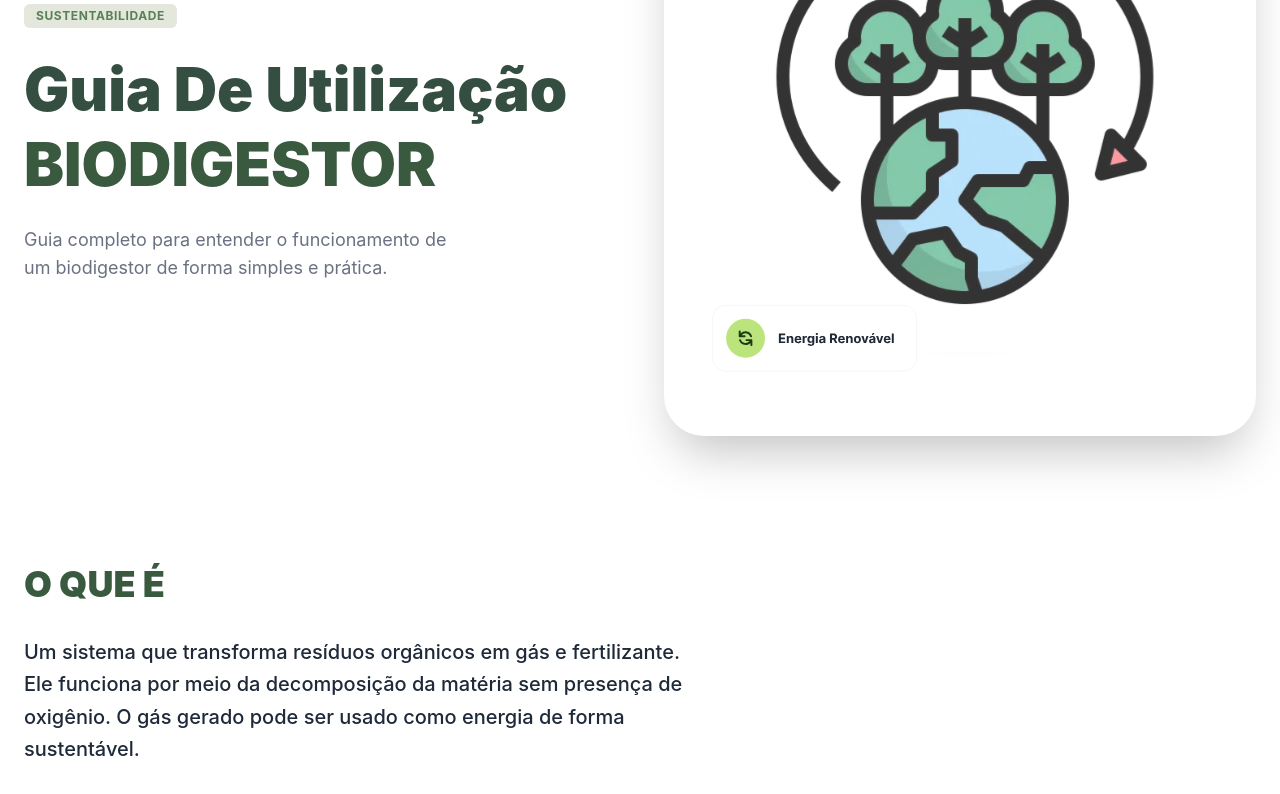
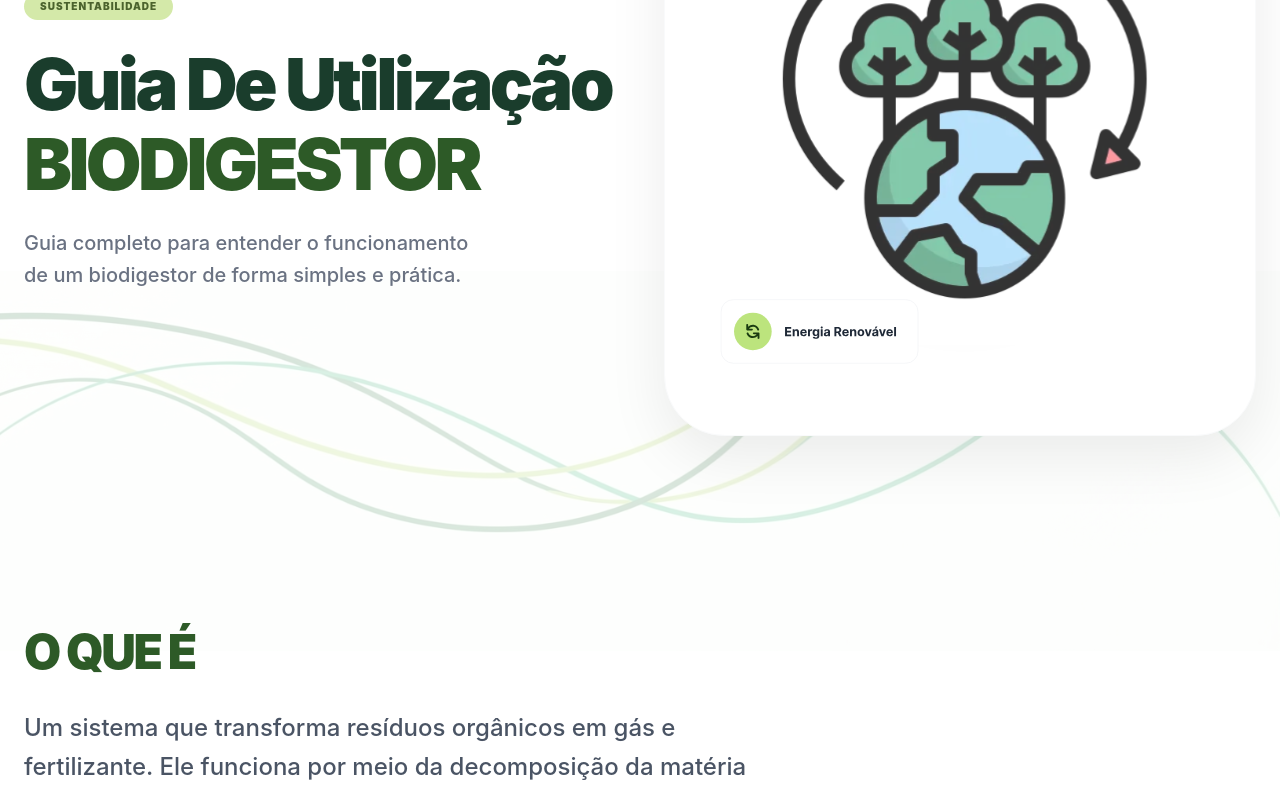
Before and after one commit to Alexandrediasss/EcoFlux, a React (Vite) app: page /guia in a window 1280 px wide. Shown: the part 280-1074 px from the top of the page. Built offline with nearby package versions, Linux system fonts and the light colour scheme.

Commit message:
atualizando design

```diff
--- a/src/pages/Guia/components/colocar.tsx
+++ b/src/pages/Guia/components/colocar.tsx
@@ -19,7 +19,7 @@ const Colocar: React.FC = () => {
   return (
     <section className="py-16 px-6 max-w-5xl mx-auto">
       <div className="text-center mb-12">
-        <h2 className="text-4xl font-black text-[#344e41] uppercase mb-4">O Que Colocar</h2>
+        <h2 className="text-4xl font-black text-[#2d5a27] uppercase mb-4">O Que Colocar</h2>
         <p className="text-gray-500 max-w-2xl mx-auto text-sm md:text-base">
           Nem tudo pode ser utilizado em um biodigestor, por isso é importante saber o que é permitido antes de usar.
         </p>
--- a/src/pages/Guia/components/funcionamento.tsx
+++ b/src/pages/Guia/components/funcionamento.tsx
@@ -5,7 +5,7 @@ const Funcionamento: React.FC = () => {
   return (
     <section className="py-15 px-6 max-w-7xl mx-auto">
       <div className="text-center mb-12">
-        <h2 className="text-4xl md:text-5xl font-black text-[#344e41] uppercase">
+        <h2 className="text-4xl md:text-5xl font-black text-[#2d5a27] uppercase">
           Processo De <br /> Funcionamento
         </h2>
       </div>
--- a/src/pages/Guia/components/inicio.tsx
+++ b/src/pages/Guia/components/inicio.tsx
@@ -1,41 +1,51 @@
 import React from 'react';
 import imagemBiodigestor from '../../../assets/Guia/Container.svg';
+import linhasFundo from '../../../assets/Guia/Linhas.svg';
 
 const GuiaBiodigestor: React.FC = () => {
   return (
-    <div className="font-sans text-[#1a2e1a] overflow-x-hidden">
-      <main className="pt-24 md:pt-32 px-6 max-w-7xl mx-auto">
+    <div className="font-sans text-[#1a2e1a] overflow-x-hidden relative bg-white">
+
+      <div className="absolute top-[45%] left-0 w-full h-auto pointer-events-none z-0">
+        <img
+          src={linhasFundo}
+          alt=""
+          className="w-full h-auto opacity-60"
+        />
+      </div>
+
+      <main className="relative pt-24 md:pt-32 px-6 max-w-7xl mx-auto z-10">
         <div className="flex flex-col md:grid md:grid-cols-2 gap-12 items-center">
 
           <section className="text-center md:text-left order-2 md:order-1">
-            <span className="inline-block bg-[#a3b18a]/30 text-[#588157] px-3 py-1 rounded-md text-xs font-bold uppercase tracking-wider">
+            <span className="inline-block bg-[#d4e9a9] text-[#4b632d] px-4 py-1.5 rounded-full text-[10px] font-black uppercase tracking-widest">
               Sustentabilidade
             </span>
-            <h1 className="text-4xl sm:text-5xl md:text-6xl font-black text-[#344e41] mt-4 md:mt-6 leading-tight">
+
+            <h1 className="text-4xl sm:text-5xl md:text-7xl font-black text-[#1a3d2c] mt-4 md:mt-6 leading-[1.1] tracking-tighter">
               Guia De Utilização <br />
-              <span className="text-[#3a5a40]">BIODIGESTOR</span>
+              <span className="text-[#2d5a27]">BIODIGESTOR</span>
             </h1>
-            <p className="text-gray-500 mt-4 md:mt-6 max-w-md mx-auto md:mx-0 text-base md:text-lg">
+
+            <p className="text-gray-500 mt-6 max-w-md mx-auto md:mx-0 text-lg md:text-xl font-medium leading-relaxed">
               Guia completo para entender o funcionamento de um biodigestor de forma simples e prática.
             </p>
           </section>
 
-          <div className="relative flex justify-center order-1 md:order-2 w-full max-w-[400px] md:max-w-full mx-auto">
-            <div className="bg-white p-6 md:p-8 rounded-[30px] md:rounded-[40px] shadow-2xl relative z-10 w-full flex items-center justify-center">
-
+          <div className="relative flex justify-center order-1 md:order-2 w-full max-w-[450px] md:max-w-full mx-auto">
+            <div className="bg-white p-6 md:p-10 rounded-[40px] md:rounded-[60px] shadow-[0_20px_60px_rgba(0,0,0,0.08)] relative z-10 w-full flex items-center justify-center border border-gray-50">
               <img
                 src={imagemBiodigestor}
                 alt="Ilustração do Biodigestor"
                 className="w-full h-auto object-contain"
               />
-
             </div>
           </div>
         </div>
 
-        <section className="mt-20 md:mt-32 max-w-2xl text-center md:text-left pb-0">
-          <h2 className="text-3xl md:text-4xl font-black text-[#3a5a40] mb-6 md:mb-8 ">O QUE É</h2>
-          <p className="text-lg md:text-xl font-medium leading-relaxed text-gray-800">
+        <section className="mt-32 md:mt-48 max-w-3xl text-center md:text-left pb-20">
+          <h2 className="text-3xl md:text-5xl font-black text-[#2d5a27] mb-8 tracking-tighter">O QUE É</h2>
+          <p className="text-xl md:text-2xl font-medium leading-relaxed text-gray-700/90">
             Um sistema que transforma resíduos orgânicos em gás e fertilizante. Ele funciona por meio da decomposição da matéria sem presença de oxigênio. O gás gerado pode ser usado como energia de forma sustentável.
           </p>
         </section>
```
Also changed, not shown: src/assets/Guia/Linhas.svg (added).
